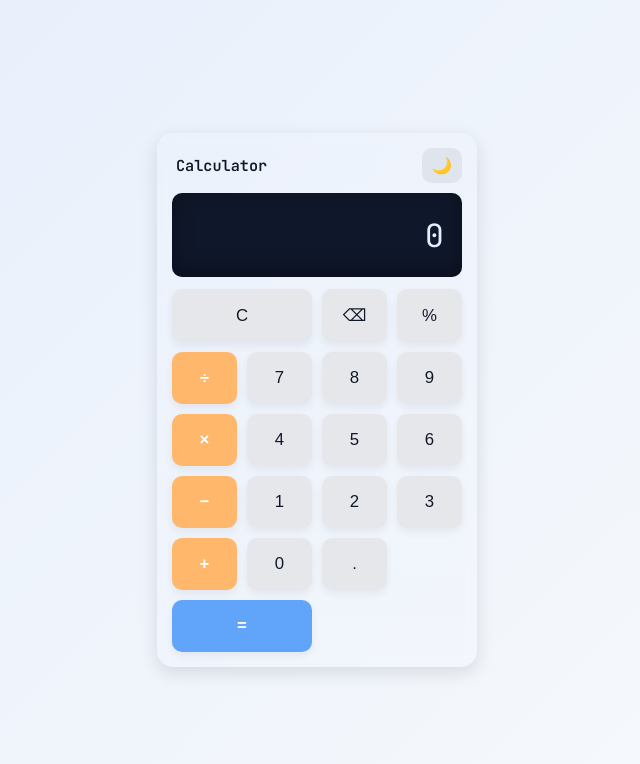
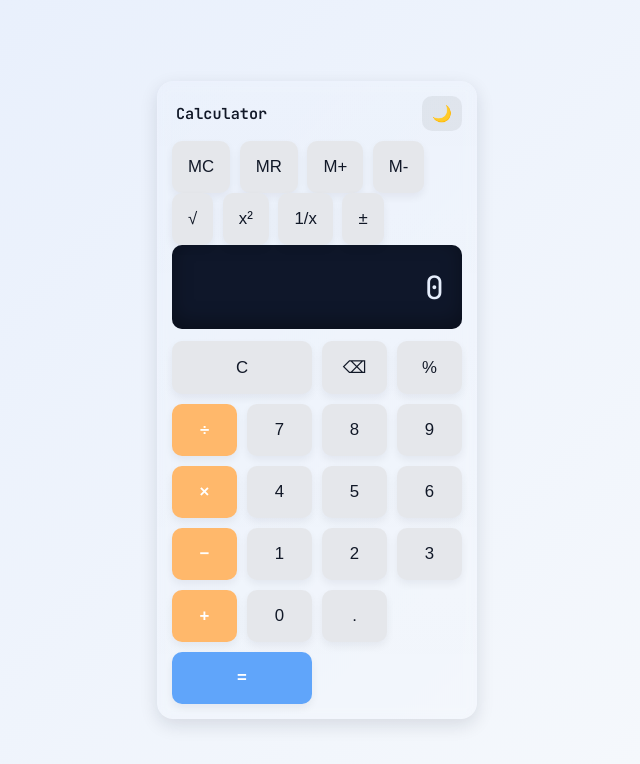
Before and after one commit to chadw650/SimpleCalc, a plain HTML site: page index.html in a window 1280 px wide. Shown: the whole page, without its empty margins (323-963 px from the left). Drawn offline with Linux system fonts and the light colour scheme.

Commit message:
Enhance calculator with memory and function features
Added memory and function buttons to the calculator.

```diff
--- a/index.html
+++ b/index.html
@@ -19,12 +19,29 @@
       <button id="theme-toggle" class="theme-toggle" aria-pressed="false" title="Toggle dark mode">🌙</button>
     </div>
 
+    <!-- Memory + Function row -->
+    <div class="funcs">
+      <div class="mem-group" aria-hidden="false">
+        <button class="btn small mem" data-action="mem-clear" title="MC">MC</button>
+        <button class="btn small mem" data-action="mem-recall" title="MR">MR</button>
+        <button class="btn small mem" data-action="mem-add" title="M+">M+</button>
+        <button class="btn small mem" data-action="mem-sub" title="M-">M-</button>
+      </div>
+
+      <div class="ops-group" aria-hidden="false">
+        <button class="btn small fn" data-func="sqrt" title="Square root">√</button>
+        <button class="btn small fn" data-func="square" title="Square">x²</button>
+        <button class="btn small fn" data-func="reciprocal" title="Reciprocal">1/x</button>
+        <button class="btn small fn" data-func="negate" title="Negate">±</button>
+      </div>
+    </div>
+
     <div class="display" id="display" aria-live="polite">0</div>
 
     <div class="buttons">
       <button class="btn wide" data-action="clear">C</button>
       <button class="btn" data-action="delete">⌫</button>
-      <button class="btn" data-value="%">%</button>
+      <button class="btn" data-value="%" title="Percent">%</button>
       <button class="btn op" data-value="/">÷</button>
 
       <button class="btn" data-value="7">7</button>
```
